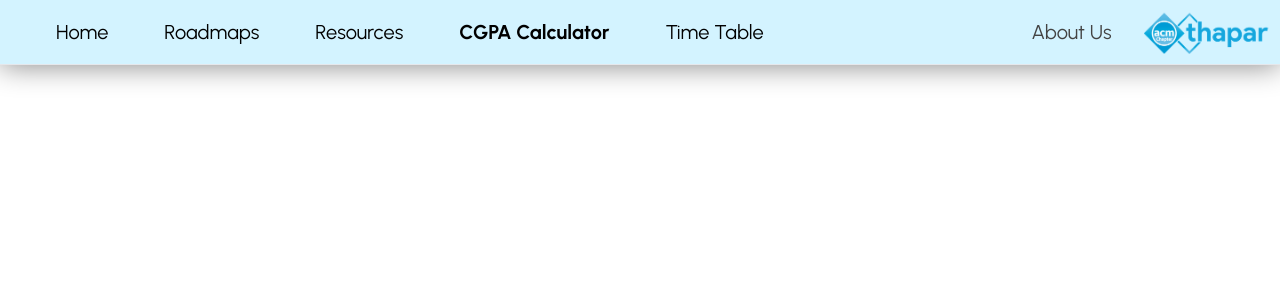
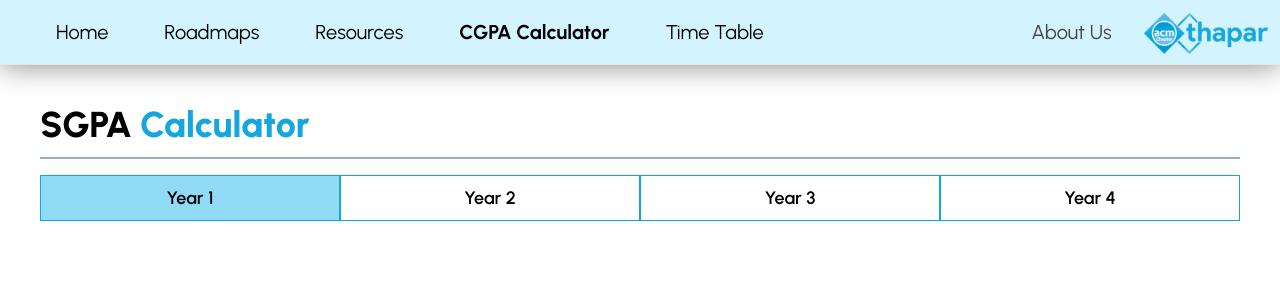
Before and after one commit to Gauransh-Arora/ACM-ResourceHub, a React (Vite) app in the folder frontend/: page /cgpa in a window 1280 px wide. Shown: the top 300 px of the page. Built offline with nearby package versions, Linux system fonts and the light colour scheme.

Commit message:
Initialised CGPA calculator

```diff
--- a/frontend/src/App.jsx
+++ b/frontend/src/App.jsx
@@ -6,6 +6,7 @@ import ResourcePage from "./pages/ResourcePage";
 import RoadmapPage from "./pages/RoadmapPage";
 import MaterialPage from "./pages/MaterialPage";
 import Roadmap_Grid from "./pages/Roadmap_Grid";
+import CGPAPage from "./pages/CGPAPage";
 
 const App = () => {
   return (
@@ -14,6 +15,7 @@ const App = () => {
       <Routes>
         <Route path="/" element={<HomePage />} />
         <Route path="/resources/:year" element={<ResourcePage />} />
+        <Route path="/cgpa" element = {<CGPAPage/>}/>
         <Route path="/roadmaps" element={<Roadmap_Grid/>} />
         <Route path="/resources/materials" element={<MaterialPage />} />
         <Route path="/roadmaps/:param" element={<RoadmapPage />} />
--- /dev/null
+++ b/frontend/src/pages/CGPAPage.jsx
@@ -0,0 +1,41 @@
+import React, { useState } from "react";
+
+const CGPAPage = () => {
+    const [selectedYear , setSelectedYear] = useState("Year 1");
+    const years = ["Year 1", "Year 2", "Year 3", "Year 4"];
+
+return (
+    <div className="mt-10 mx-4 md:mx-10">
+    <div className="flex items-center flex-wrap gap-2">
+        <span className="text-2xl sm:text-3xl lg:text-4xl font-extrabold">
+        SGPA
+        </span>
+        <span className="font-extrabold text-[#15A6DD] text-2xl sm:text-3xl lg:text-4xl">
+        Calculator
+        </span>
+    </div>
+    <hr className="my-3 border-t-2 border-[#9AAEBC] w-full" />
+    <div>
+        <nav className="mt-4 mb-6 w-full">
+            <ul className="flex text-lg font-semibold">
+                {years.map((year) => (
+                    <li
+                    key={year}
+                    className={`flex-1 text-center cursor-pointer border border-[#15A6DD] px-4 py-2 transition-colors duration-300 ${
+                        selectedYear === year
+                        ? "bg-[#8FDAF5]"
+                        : ""
+                    }`}
+                    onClick={() => setSelectedYear(year)}
+                    >
+                    {year}
+                    </li>
+                ))}
+            </ul>
+        </nav>
+    </div>
+    </div>
+);
+};
+
+export default CGPAPage;
```
